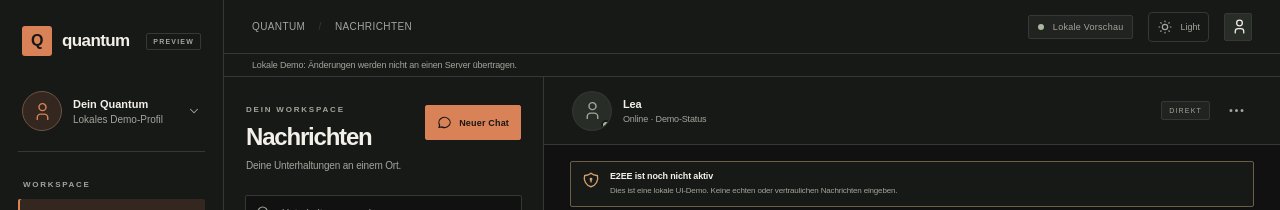
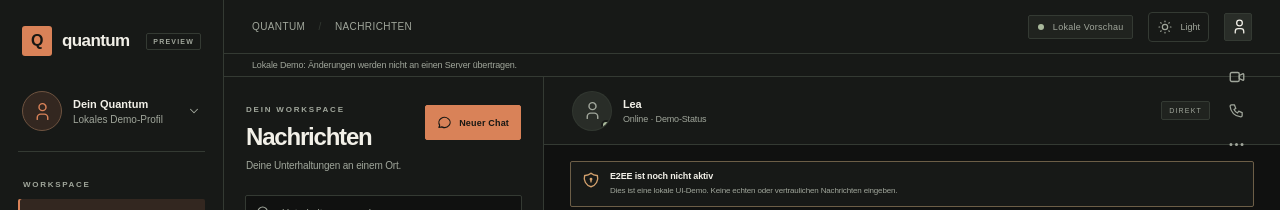
Before and after one commit to GotUrBack-Public/Quantum, a Next.js app in the folder apps/web/: page / in a window 1280 px wide. Shown: the top 210 px of the page. Built offline with nearby package versions, Linux system fonts and the light colour scheme.

Commit message:
Add consistent call and video action icons to chat header

```diff
--- a/apps/web/src/components/app-shell.tsx
+++ b/apps/web/src/components/app-shell.tsx
@@ -107,7 +107,7 @@ export function AppShell() {
           <label className="search-field"><span className="field-icon"><Icon name="search" size={16}/></span><input value={search} onChange={e=>setSearch(safeUserText(e.target.value,80))} placeholder="Unterhaltungen suchen" aria-label="Unterhaltungen suchen"/></label>
           <div className="chat-list">{filtered.map(c=><button key={c.id} onClick={()=>setActiveId(c.id)} className={activeId===c.id?"chat-list-item active":"chat-list-item"}><UserAvatar name={c.name} src={c.avatarUrl} online={c.online} /><span className="chat-list-copy"><b>{c.name}</b><small>{c.preview}</small></span><span className="chat-list-meta"><time>{c.time}</time>{c.unread&&<i>{c.unread}</i>}</span></button>)}</div>
         </section>
-        <section className="conversation-panel"><header className="conversation-header"><UserAvatar name={active.name} src={active.avatarUrl} online={active.online} /><div><b>{active.name}</b><small>{active.online?"Online · Demo-Status":"Unterhaltung"}</small></div><span className="conversation-type">{active.kind==="p2p"?"P2P":active.kind==="public"?"ÖFFENTLICH":active.kind==="private"?"PRIVAT":"DIREKT"}</span><button className="icon-action" aria-label="Chat-Details" onClick={()=>toast("Chat-Details sind Teil der nächsten UI-Ausbaustufe.")}><Icon name="dots" size={19}/></button></header>
+        <section className="conversation-panel"><header className="conversation-header"><UserAvatar name={active.name} src={active.avatarUrl} online={active.online} /><div><b>{active.name}</b><small>{active.online?"Online · Demo-Status":"Unterhaltung"}</small></div><span className="conversation-type">{active.kind==="p2p"?"P2P":active.kind==="public"?"ÖFFENTLICH":active.kind==="private"?"PRIVAT":"DIREKT"}</span><div className="conversation-actions"><button className="icon-action" aria-label="Videoanruf" title="Videoanruf" onClick={()=>toast("Videoanrufe werden nach der Medien- und E2EE-Implementierung aktiviert.")}><Icon name="video" size={18}/></button><button className="icon-action" aria-label="Sprachanruf" title="Sprachanruf" onClick={()=>toast("Sprachanrufe werden nach der Medien- und E2EE-Implementierung aktiviert.")}><Icon name="phone" size={17}/></button><button className="icon-action" aria-label="Chat-Details" title="Chat-Details" onClick={()=>toast("Chat-Details sind Teil der nächsten UI-Ausbaustufe.")}><Icon name="dots" size={19}/></button></div></header>
           <div className="security-warning"><span><Icon name="shield-lock" size={18}/></span><div><b>E2EE ist noch nicht aktiv</b><small>Dies ist eine lokale UI-Demo. Keine echten oder vertraulichen Nachrichten eingeben.</small></div></div>
           <div className="message-feed"><div className="day-label"><span>HEUTE · DEMO</span></div>{active.messages.map(m=><div key={m.id} className={m.author==="you"?"message-line own":"message-line"}><div className="bubble"><p>{m.text}</p><time>{m.time}{m.author==="you"&&" · ✓"}</time></div></div>)}</div>
           <form className="message-composer" onSubmit={send}><button type="button" aria-label="Datei anhängen" onClick={()=>toast("Dateianhänge werden nach E2EE implementiert.")}><Icon name="paperclip" size={17}/></button><input value={draft} onChange={e=>setDraft(safeUserText(e.target.value,1000))} placeholder="Demo-Nachricht eingeben …" aria-label="Demo-Nachricht eingeben"/><span title="Noch nicht verschlüsselt"><Icon name="lock" size={15}/></span><button className="send-action" disabled={!draft.trim()} aria-label="Lokal hinzufügen"><Icon name="arrow-up" size={18}/></button></form><small className="composer-caption">Nur lokale Demo · kein Netzwerkversand</small>
```
